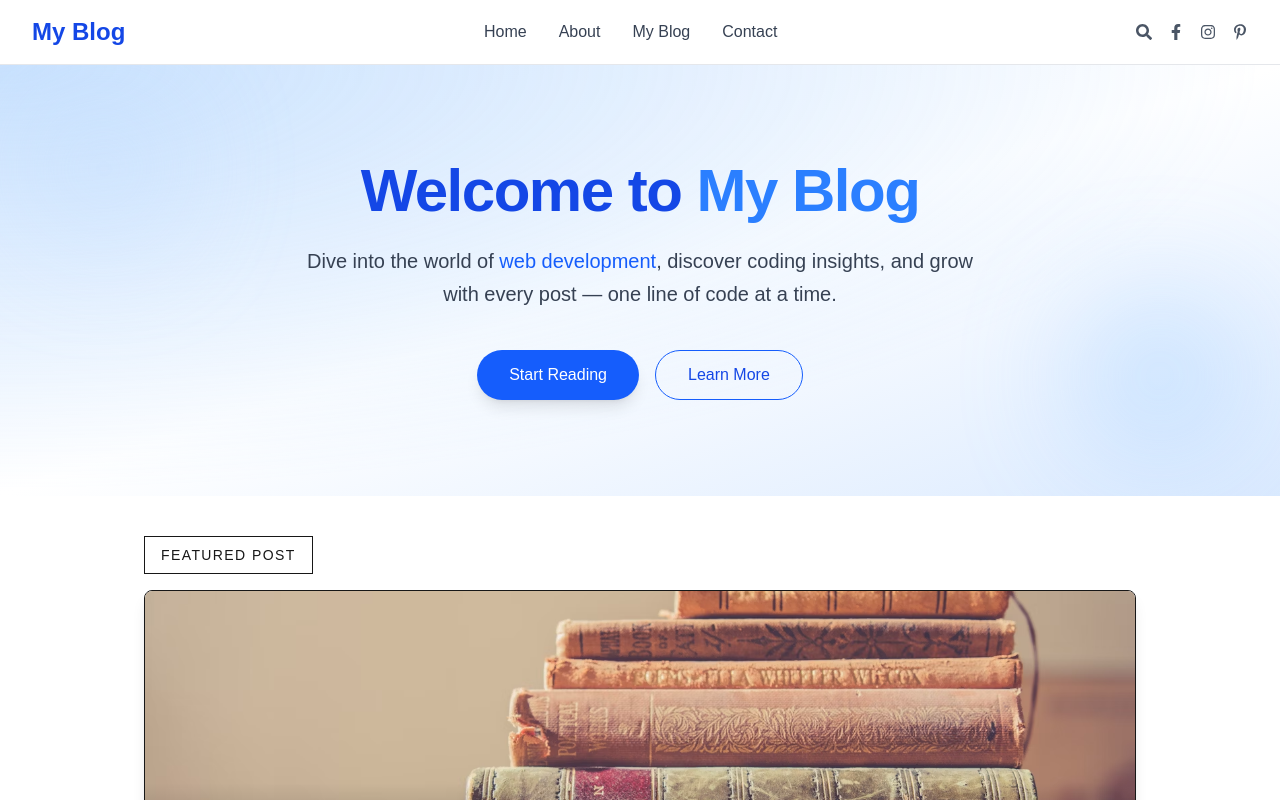
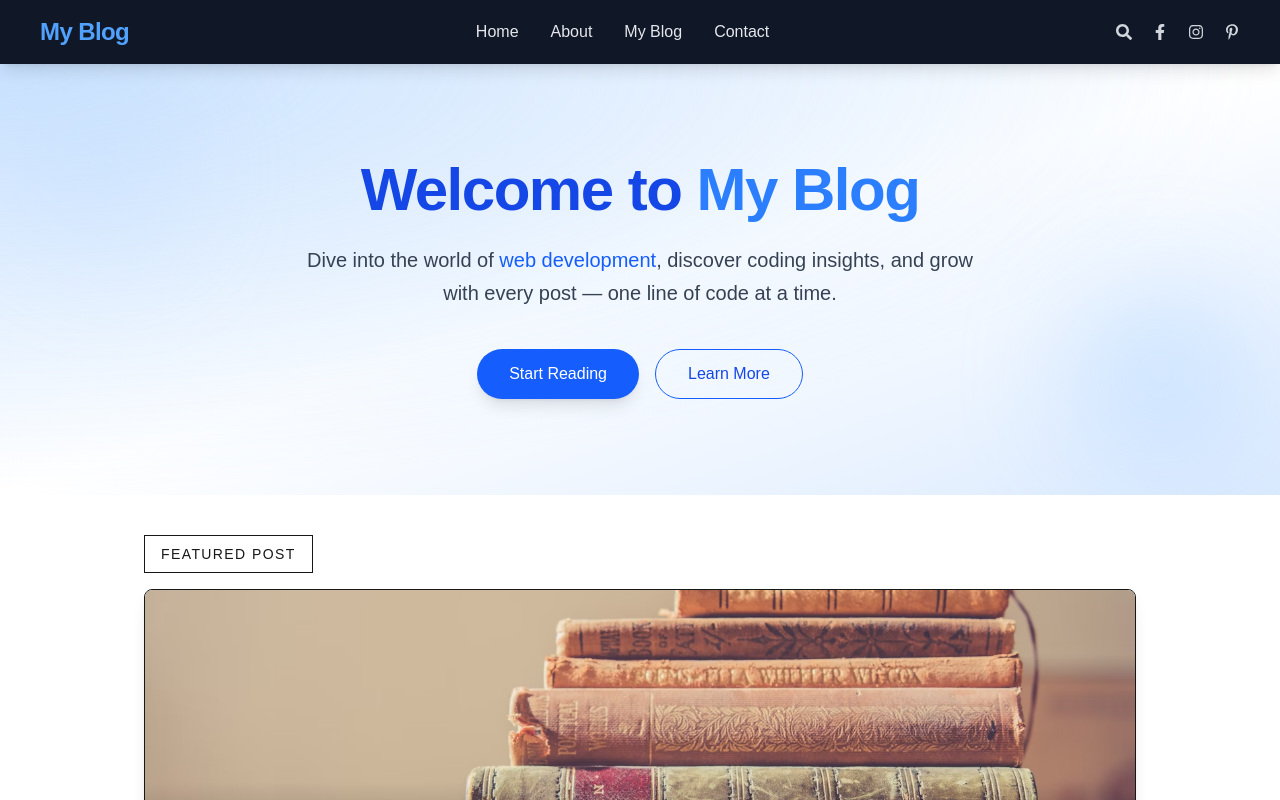
Before and after one commit to deepk12/my-blog, a Next.js app: page / in a window 1280 px wide. Shown: the top 800 px of the page. Built offline with nearby package versions, Linux system fonts and the light colour scheme.

Commit message:
fix navbar

```diff
--- a/components/Navbar.jsx
+++ b/components/Navbar.jsx
@@ -1,6 +1,17 @@
-import { FaFacebookF, FaInstagram, FaPinterestP, FaSearch } from "react-icons/fa";
+"use client";
+import { useState } from "react";
+import {
+  FaFacebookF,
+  FaInstagram,
+  FaPinterestP,
+  FaSearch,
+  FaBars,
+  FaTimes,
+} from "react-icons/fa";
 
 export default function Navbar() {
+  const [menuOpen, setMenuOpen] = useState(false);
+
   const links = [
     { name: "Home", path: "/" },
     { name: "About", path: "/about" },
@@ -9,27 +20,70 @@ export default function Navbar() {
   ];
 
   return (
-    <nav className="flex justify-between items-center py-4 border-b border-gray-200 px-8 bg-white">
-      <h1 className="text-2xl font-bold text-blue-700">My Blog</h1>
+    <nav className="sticky top-0 z-50 bg-gray-900 text-white shadow-lg">
+      <div className="max-w-7xl mx-auto flex justify-between items-center py-4 px-6 md:px-10">
+        {/* Logo */}
+        <h1 className="text-2xl font-extrabold tracking-tight text-blue-400">
+          My Blog
+        </h1>
 
-      <div className="flex space-x-8">
+        {/* Desktop Links */}
+        <div className="hidden md:flex space-x-8">
           {links.map((link) => (
             <a
               key={link.name}
               href={link.path}
-            className="text-gray-700 hover:text-blue-700 transition font-medium"
+              className="relative font-medium text-gray-200 hover:text-blue-400 transition-all duration-300 group"
+            >
+              {link.name}
+              <span className="absolute bottom-0 left-0 w-0 h-0.5 bg-blue-400 transition-all duration-300 group-hover:w-full"></span>
+            </a>
+          ))}
+        </div>
+
+        {/* Social Icons */}
+        <div className="hidden md:flex space-x-5 text-gray-300">
+          <FaSearch className="cursor-pointer hover:text-blue-400 transition" />
+          <FaFacebookF className="cursor-pointer hover:text-blue-400 transition" />
+          <FaInstagram className="cursor-pointer hover:text-blue-400 transition" />
+          <FaPinterestP className="cursor-pointer hover:text-blue-400 transition" />
+        </div>
+
+        {/* Mobile Menu Button */}
+        <div className="md:hidden text-gray-200">
+          <button onClick={() => setMenuOpen(!menuOpen)}>
+            {menuOpen ? (
+              <FaTimes size={22} className="text-blue-400" />
+            ) : (
+              <FaBars size={22} className="text-blue-400" />
+            )}
+          </button>
+        </div>
+      </div>
+
+      {/* Mobile Dropdown Menu */}
+      {menuOpen && (
+        <div className="md:hidden bg-gray-800 border-t border-gray-700 shadow-md">
+          <div className="flex flex-col items-center py-4 space-y-4">
+            {links.map((link) => (
+              <a
+                key={link.name}
+                href={link.path}
+                onClick={() => setMenuOpen(false)}
+                className="text-gray-200 hover:text-blue-400 font-medium transition"
               >
                 {link.name}
               </a>
             ))}
+
+            <div className="flex space-x-6 pt-4 border-t border-gray-700 w-full justify-center text-gray-300">
+              <FaFacebookF className="cursor-pointer hover:text-blue-400 transition" />
+              <FaInstagram className="cursor-pointer hover:text-blue-400 transition" />
+              <FaPinterestP className="cursor-pointer hover:text-blue-400 transition" />
             </div>
-
-      <div className="flex space-x-4 text-gray-600">
-        <FaSearch className="cursor-pointer" />
-        <FaFacebookF className="cursor-pointer" />
-        <FaInstagram className="cursor-pointer" />
-        <FaPinterestP className="cursor-pointer" />
           </div>
+        </div>
+      )}
     </nav>
   );
 }
```
Lines whose indentation alone changed are shown as unchanged.
